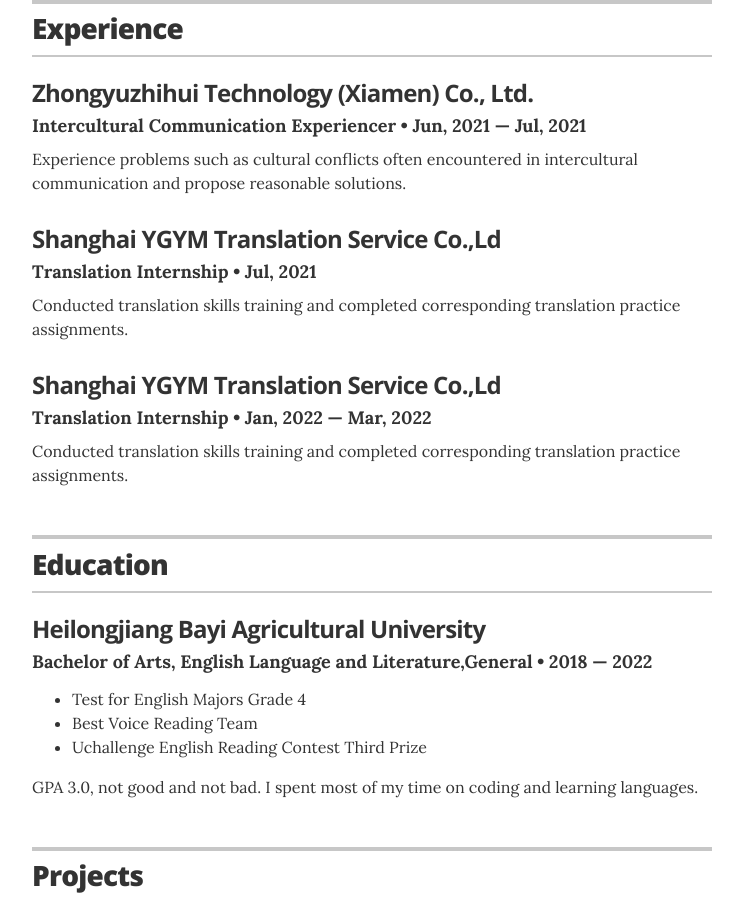
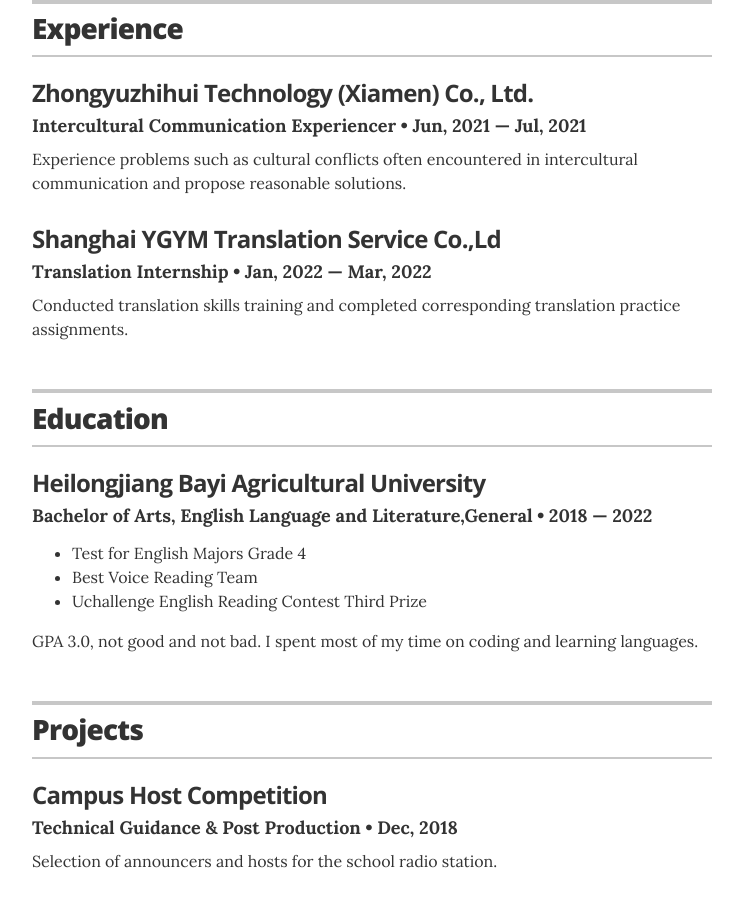
Before and after one commit to vfanghao/fanghao.me, a Jekyll site: the page built from index.html, in a window 1280 px wide and 900 px high, scrolled down 494 px. Shown: the whole window, without its empty margins (268-1011 px from the left). Built offline with Jekyll 4.4.1, drawn with Linux system fonts in a browser that asks for light colours.

Commit message:
Update experience.yml

```diff
--- a/_data/experience.yml
+++ b/_data/experience.yml
@@ -10,10 +10,5 @@
 - company: Shanghai YGYM Translation Service Co.,Ld
   position: Translation Internship
   duration: Jul, 2021
-  summary: Conducted translation skills training and completed corresponding translation practice assignments.
-
-# Translation Internship
-- company: Shanghai YGYM Translation Service Co.,Ld
-  position: Translation Internship
   duration: Jan, 2022 &mdash; Mar, 2022
   summary: Conducted translation skills training and completed corresponding translation practice assignments.
```
